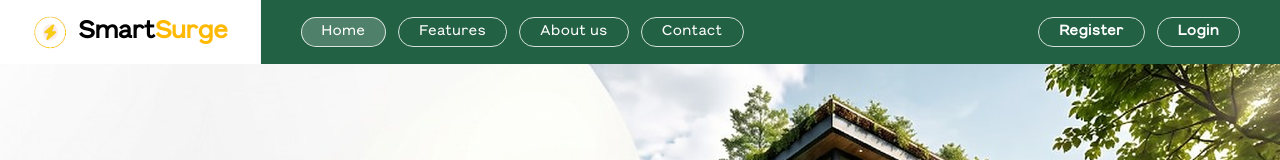
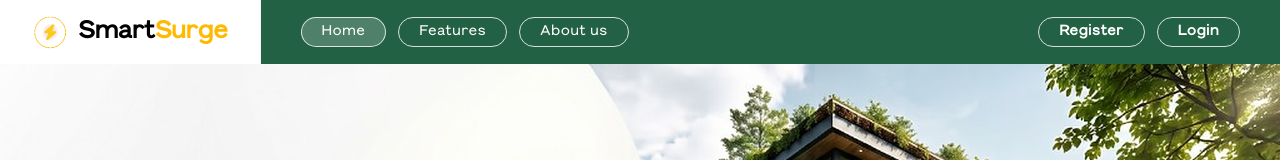
Before and after one commit to dasunisenanayake25/smartsurge, a React app in the folder frontend/: page / in a window 1280 px wide. Shown: the top 160 px of the page. Built offline with nearby package versions, Linux system fonts and the light colour scheme; the HTML template or start-up script is replaced by a standard one.

Commit message:
fix: Remove unused Contact link from navigation in Landing page

```diff
--- a/frontend/src/pages/Landing.jsx
+++ b/frontend/src/pages/Landing.jsx
@@ -162,12 +162,6 @@ export default function Landing() {
               className="border border-white/80 hover:bg-white/10 text-white rounded-full px-3.5 sm:px-5 py-1 text-xs sm:text-sm font-medium tracking-wide transition"
             >
               About us
-            </a>
-            <a
-              href="#contact"
-              className="border border-white/80 hover:bg-white/10 text-white rounded-full px-3.5 sm:px-5 py-1 text-xs sm:text-sm font-medium tracking-wide transition"
-            >
-              Contact
             </a>
           </nav>
 
```
